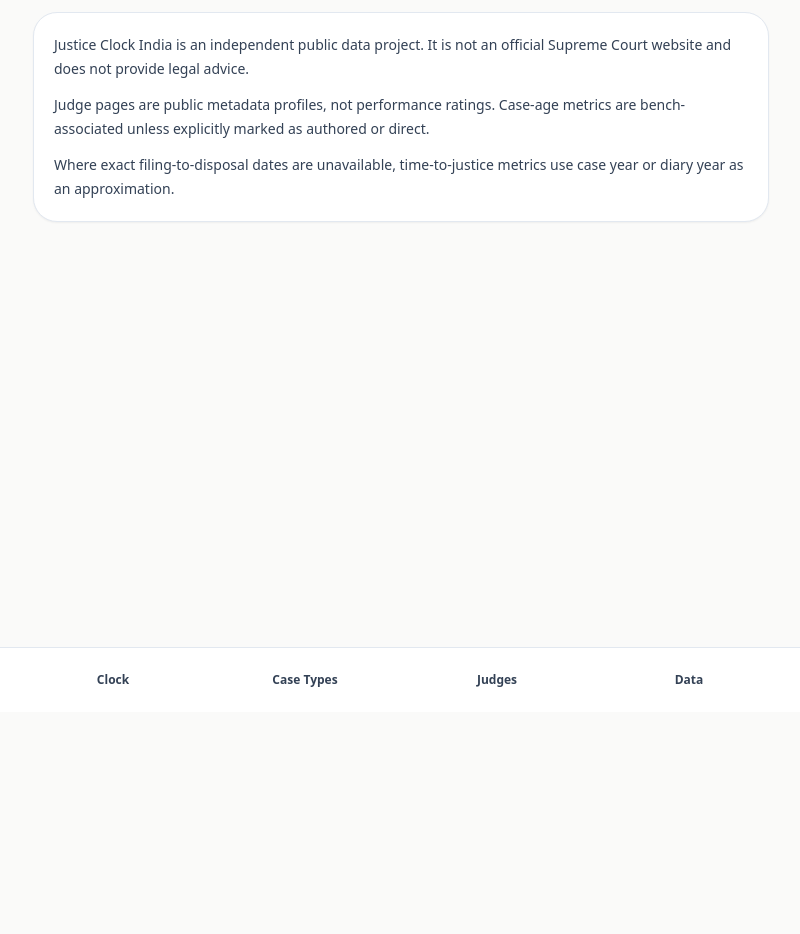
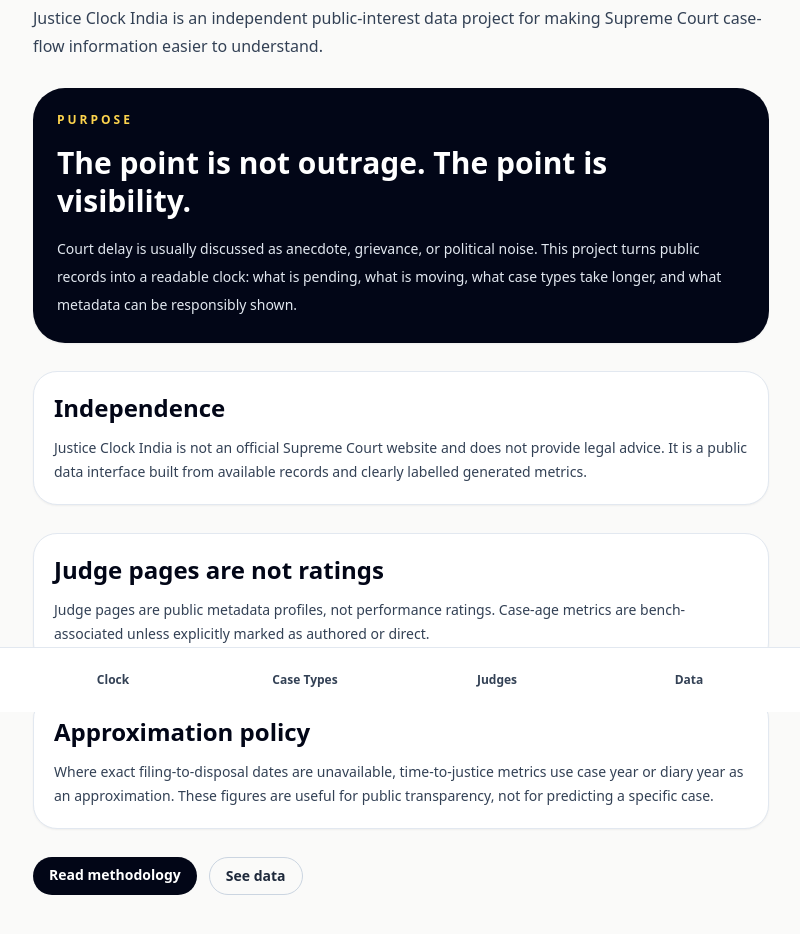
Before and after one commit to publicinteresttechnologies/justice-clock-india, a Next.js app: page /about in a window 1280 px wide. Shown: the part 88-1022 px from the top of the page, without its empty margins (239-1039 px from the left). Before the commit the page ends 800 px from the top, so only its background shows below. Built offline with nearby package versions, Linux system fonts and the light colour scheme.

Commit message:
Strengthen about page

```diff
--- a/src/app/about/page.tsx
+++ b/src/app/about/page.tsx
@@ -1,30 +1,52 @@
+import Link from "next/link";
+import { SectionHeader } from "@/components/SectionHeader";
+
 export default function AboutPage() {
   return (
-    <div className="space-y-5">
-      <header>
-        <p className="text-xs font-bold uppercase tracking-[0.24em] text-amber-700">
-          About
+    <div className="space-y-7">
+      <SectionHeader
+        eyebrow="About"
+        title="Justice delayed, measured carefully"
+        description="Justice Clock India is an independent public-interest data project for making Supreme Court case-flow information easier to understand."
+      />
+
+      <section className="rounded-[2rem] bg-slate-950 p-6 text-white shadow-sm">
+        <p className="text-xs font-black uppercase tracking-[0.25em] text-amber-300">Purpose</p>
+        <h2 className="mt-4 text-3xl font-black leading-tight">The point is not outrage. The point is visibility.</h2>
+        <p className="mt-4 text-sm leading-7 text-slate-200">
+          Court delay is usually discussed as anecdote, grievance, or political noise. This project turns public records into a readable clock: what is pending, what is moving, what case types take longer, and what metadata can be responsibly shown.
         </p>
-        <h1 className="mt-2 text-3xl font-black tracking-tight">
-          Justice delayed, measured daily
-        </h1>
-      </header>
+      </section>
 
       <section className="space-y-3 rounded-3xl border border-slate-200 bg-white p-5 shadow-sm">
+        <h2 className="text-2xl font-black text-slate-950">Independence</h2>
         <p className="text-sm leading-6 text-slate-700">
-          Justice Clock India is an independent public data project. It is not
-          an official Supreme Court website and does not provide legal advice.
-        </p>
-        <p className="text-sm leading-6 text-slate-700">
-          Judge pages are public metadata profiles, not performance ratings.
-          Case-age metrics are bench-associated unless explicitly marked as
-          authored or direct.
-        </p>
-        <p className="text-sm leading-6 text-slate-700">
-          Where exact filing-to-disposal dates are unavailable, time-to-justice
-          metrics use case year or diary year as an approximation.
+          Justice Clock India is not an official Supreme Court website and does not provide legal advice. It is a public data interface built from available records and clearly labelled generated metrics.
         </p>
       </section>
+
+      <section className="space-y-3 rounded-3xl border border-slate-200 bg-white p-5 shadow-sm">
+        <h2 className="text-2xl font-black text-slate-950">Judge pages are not ratings</h2>
+        <p className="text-sm leading-6 text-slate-700">
+          Judge pages are public metadata profiles, not performance ratings. Case-age metrics are bench-associated unless explicitly marked as authored or direct.
+        </p>
+      </section>
+
+      <section className="space-y-3 rounded-3xl border border-slate-200 bg-white p-5 shadow-sm">
+        <h2 className="text-2xl font-black text-slate-950">Approximation policy</h2>
+        <p className="text-sm leading-6 text-slate-700">
+          Where exact filing-to-disposal dates are unavailable, time-to-justice metrics use case year or diary year as an approximation. These figures are useful for public transparency, not for predicting a specific case.
+        </p>
+      </section>
+
+      <div className="flex flex-wrap gap-3">
+        <Link href="/methodology" className="rounded-full bg-slate-950 px-4 py-2 text-sm font-bold text-white">
+          Read methodology
+        </Link>
+        <Link href="/data" className="rounded-full border border-slate-300 px-4 py-2 text-sm font-bold text-slate-800">
+          See data
+        </Link>
+      </div>
     </div>
   );
 }
```
